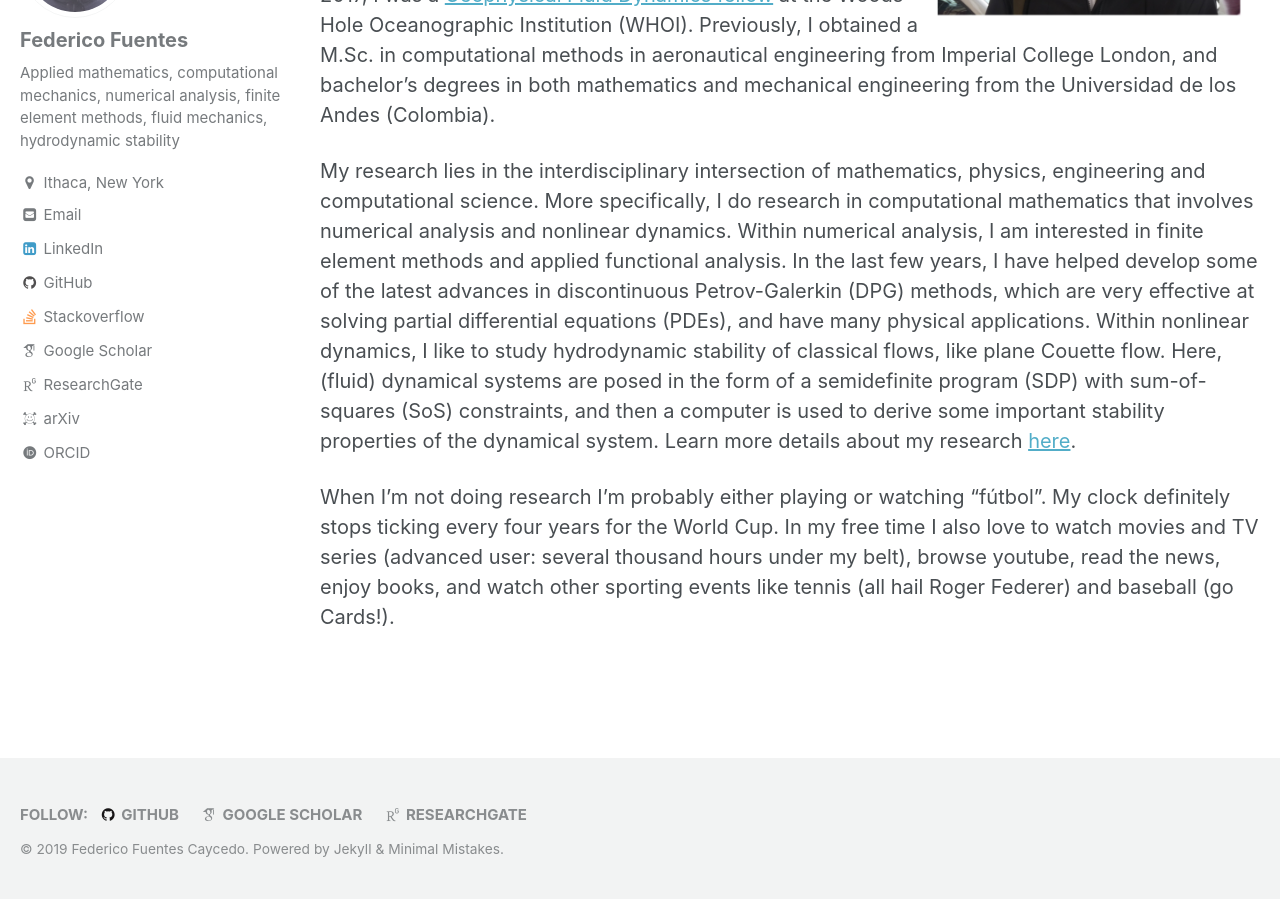
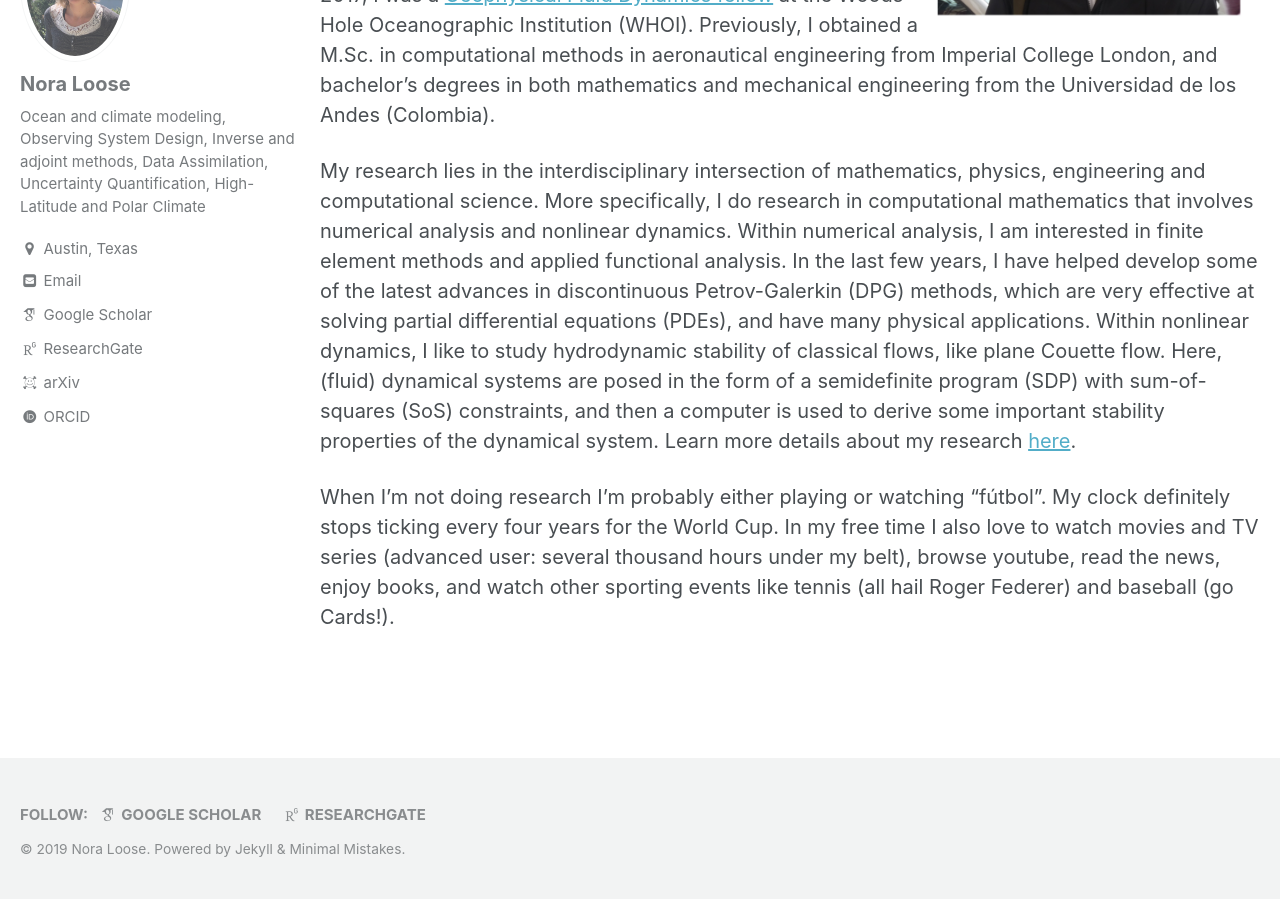
Before and after one commit to NoraLoose/noraloose.github.io, a Jekyll site: the page built from _pages/index.md, in a window 1280 px wide and 900 px high, scrolled down 436 px. Built offline with Jekyll 4.4.1, drawn with Linux system fonts in a browser that asks for light colours; some web fonts are replaced; the list of posts is cut into pages by our own code; some of the changed text lies outside the part shown.

Commit message:
re-configure website

```diff
--- a/_config.yml
+++ b/_config.yml
@@ -9,11 +9,11 @@ minimal_mistakes_skin    : "default" # "default", "air", "contrast", "dark", "di
 
 # Site Settings
 locale                   : "en"
-title                    : "Federico Fuentes"
+title                    : "Nora Loose"
 title_separator          : "-"
-name                     : "Federico Fuentes Caycedo"
-description              : "Federico Fuentes' personal website"
-url                      : "https://federicofuentes.github.io" # should not end with /
+name                     : "Nora Loose"
+description              : "Nora Loose's personal website"
+url                      : "https://noraloose.github.io" # should not end with /
 baseurl                  : # the subpath of your site, e.g. "/blog"
 repository               : # GitHub username/repo-name e.g. "mmistakes/minimal-mistakes"
 teaser                   : # path of fallback teaser image, e.g. "/assets/images/500x300.png"
@@ -79,11 +79,11 @@ analytics:
 
 # Site Author
 author:
-  name             : "Federico Fuentes"
-  avatar           : "/assets/images/EdinburgSquare.png" # path of avatar image, e.g. "/assets/images/bio-photo.jpg"
-  bio              : "Applied mathematics, computational mechanics, numerical analysis, finite element methods, fluid mechanics, hydrodynamic stability"
-  location         : "Ithaca, New York"
-  email            : "federico.fuentes@cornell.edu"
+  name             : "Nora Loose"
+  avatar           : "/assets/images/NoraLoose.jpg" # path of avatar image, e.g. "/assets/images/bio-photo.jpg"
+  bio              : "Ocean and climate modeling, Observing System Design, Inverse and adjoint methods, Data Assimilation, Uncertainty Quantification, High-Latitude and Polar Climate"
+  location         : "Austin, Texas"
+  email            : "nora.loose@utexas.edu"
   uri              :
   bitbucket        :
   codepen          :
@@ -91,16 +91,16 @@ author:
   flickr           :
   facebook         :
   foursquare       :
-  github           : "federicofuentes"
+  github           : #"NoraLoose"
   gitlab           :
   google_plus      :
   keybase          :
   instagram        :
   lastfm           :
-  linkedin         : "federicofuentes" # "john-doe-12345678" (the last part of your profile url, e.g. https://www.linkedin.com/in/john-doe-12345678)
+  linkedin         : # "john-doe-12345678" (the last part of your profile url, e.g. https://www.linkedin.com/in/john-doe-12345678)
   pinterest        :
   soundcloud       :
-  stackoverflow    : "2683646/federico" # "123456/username" (the last part of your profile url, e.g. https://stackoverflow.com/users/123456/username)
+  stackoverflow    : # "123456/username" (the last part of your profile url, e.g. https://stackoverflow.com/users/123456/username)
   steam            : # "steamId" (the last part of your profile url, e.g. https://steamcommunity.com/id/steamId/)
   tumblr           :
   twitter          :
```
Also changed, not shown: assets/images/EdinburgSquare.png (deleted), assets/images/NoraLoose.JPG (added), 1 other file.
